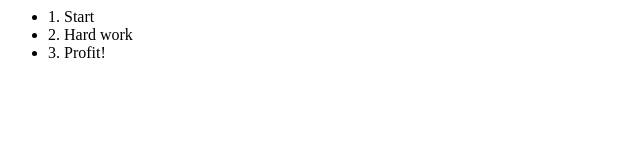
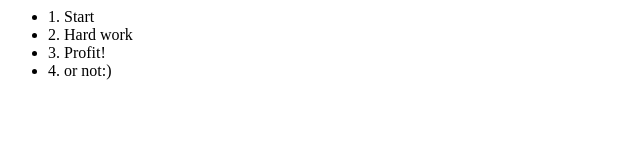
Before and after one commit to vrd/gittest, a plain HTML site: page index.html in a window 1280 px wide. Shown: the full height of the page, 0-640 px from the left. Drawn offline with Linux system fonts and the light colour scheme.

Commit message:
Update index.html
added fourth line

```diff
--- a/index.html
+++ b/index.html
@@ -5,6 +5,7 @@
 				<li>1. Start</li>
 				<li>2. Hard work</li>
 				<li>3. Profit!</li>
+				<li>4. or not:) </li>
 
 
 			</ul>
```
